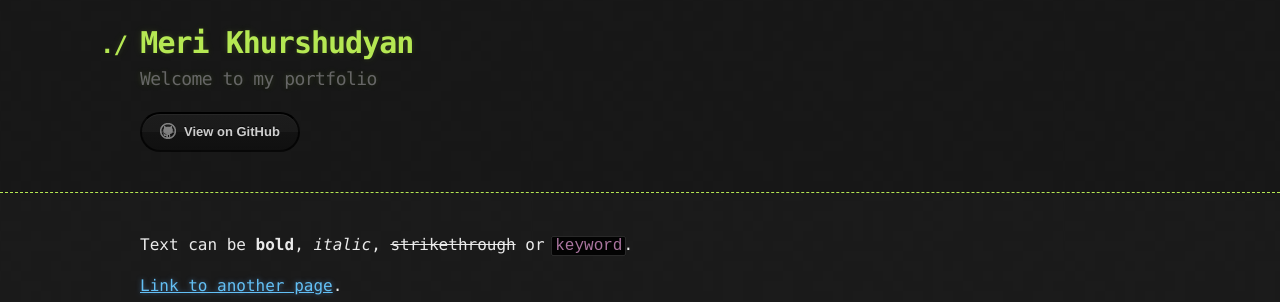
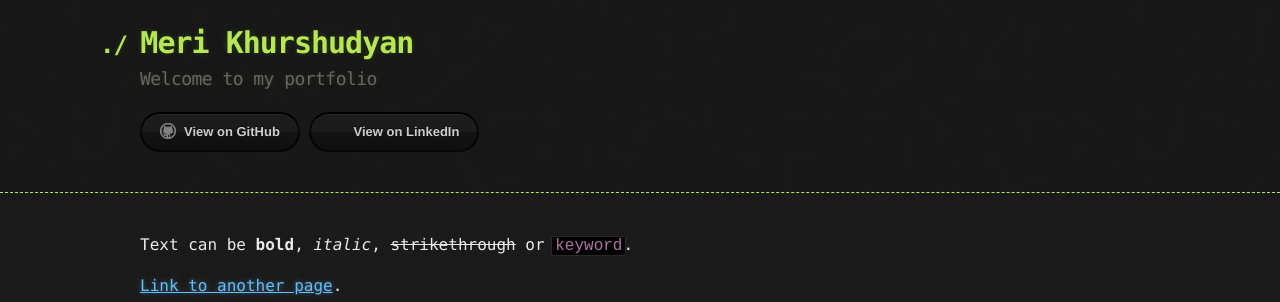
Before and after one commit to Hi-Tree/Hi-Tree.github.io, a Jekyll site: the page built from index.md, in a window 1280 px wide and 900 px high. Shown: the top 302 px of the window. Built offline with Jekyll 4.4.1, drawn with Linux system fonts in a browser that asks for light colours.

Commit message:
Update default.html

```diff
--- a/_layouts/default.html
+++ b/_layouts/default.html
@@ -21,6 +21,7 @@
 
         <section id="links">
           <a href="https://github.com/Hi-Tree" class="btn btn-github"><span class="icon"></span>View on GitHub</a>
+          <a href="https://www.linkedin.com/in/meri-arseni-khurshudyan-b353b61a9/" class="btn btn-linkedin"><span class="icon"></span>View on LinkedIn</a>
         </section>
       </div>
     </header>
```
